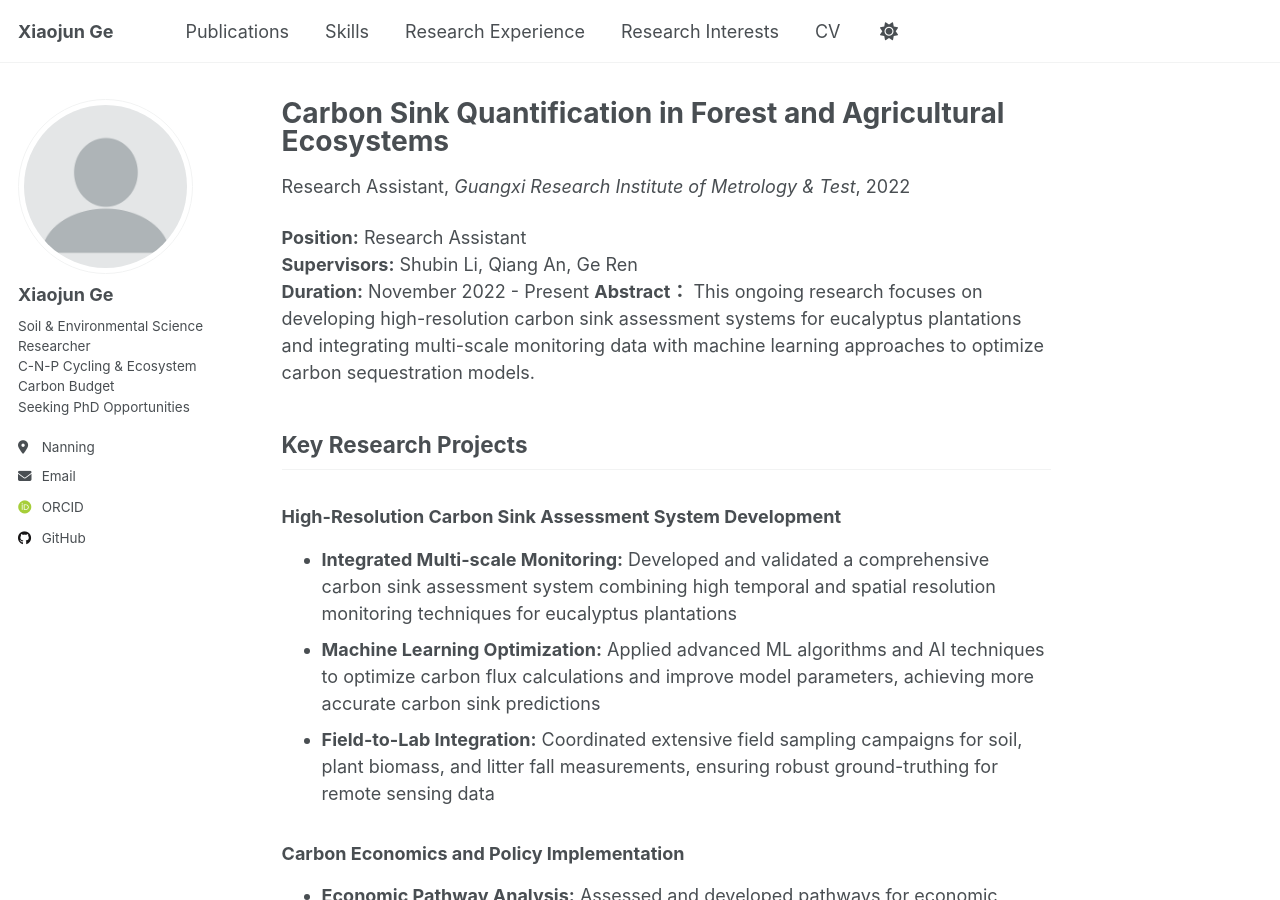
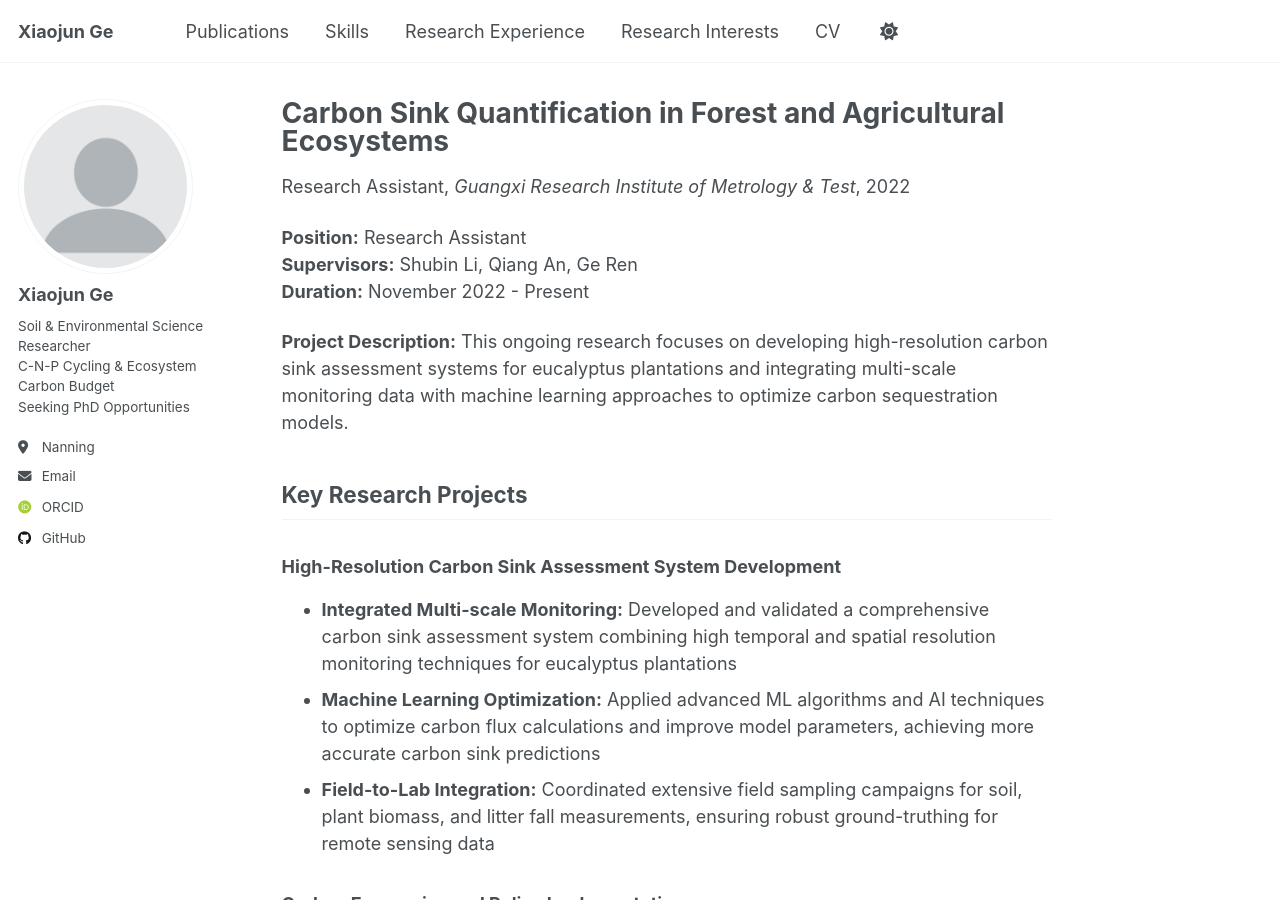
Before and after one commit to gexiaojun1201/Xiaojun_Ge.github.io, a Jekyll site: the page built from _teaching/2014-spring-teaching-1.md, in a window 1280 px wide and 900 px high. Built offline with Jekyll 4.4.1, drawn with Linux system fonts in a browser that asks for light colours; some web fonts are replaced; a script that is not in the unit is left out.

Commit message:
Update 2014-spring-teaching-1.md

```diff
--- a/_teaching/2014-spring-teaching-1.md
+++ b/_teaching/2014-spring-teaching-1.md
@@ -11,7 +11,8 @@ location: "Nanning, China"
 **Position:** Research Assistant
 **Supervisors:** Shubin Li, Qiang An, Ge Ren
 **Duration:** November 2022 - Present
-**Abstract：** This ongoing research focuses on developing high-resolution carbon sink assessment systems for eucalyptus plantations and integrating multi-scale monitoring data with machine learning approaches to optimize carbon sequestration models.
+
+**Project Description:** This ongoing research focuses on developing high-resolution carbon sink assessment systems for eucalyptus plantations and integrating multi-scale monitoring data with machine learning approaches to optimize carbon sequestration models.
 
 ## Key Research Projects
 
```
